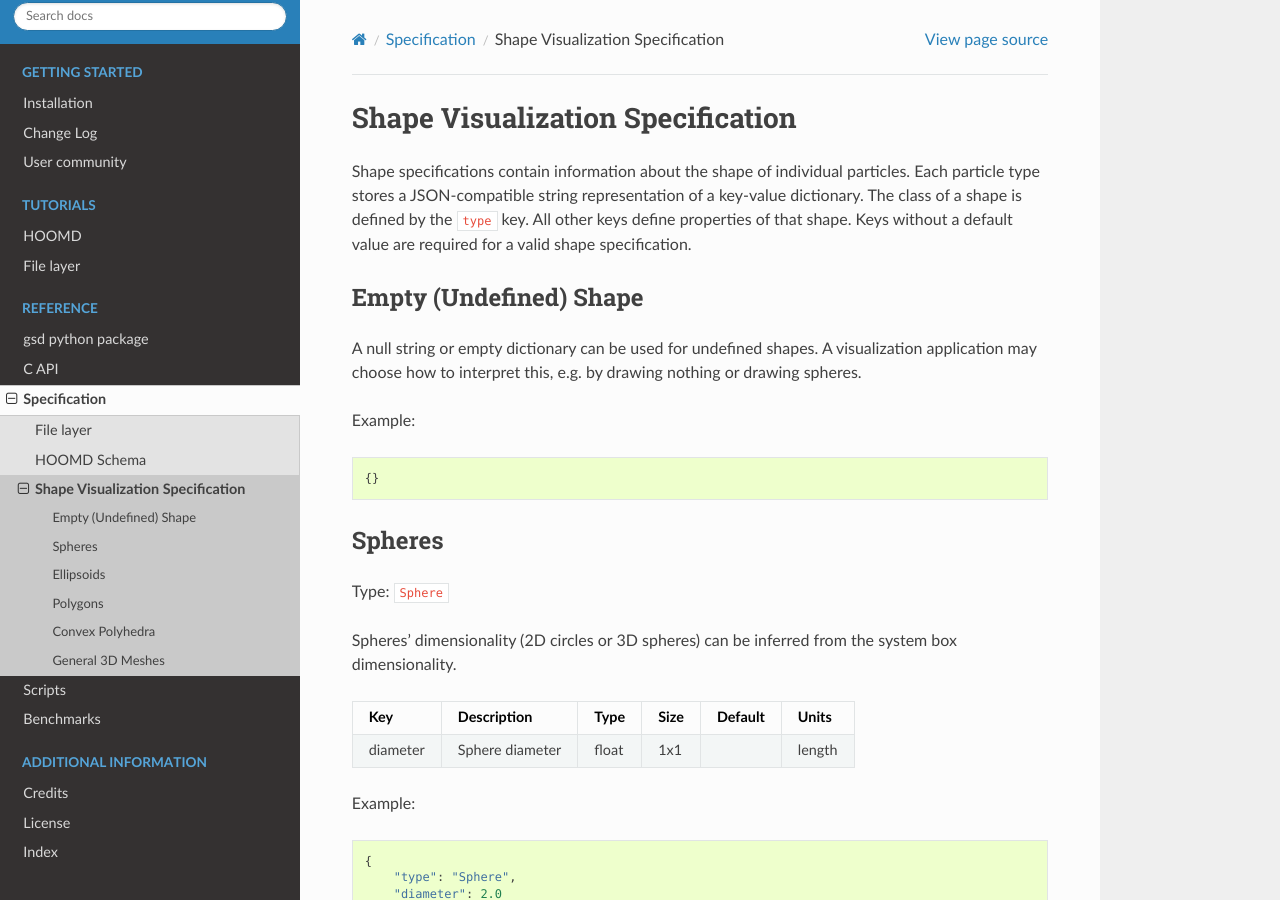
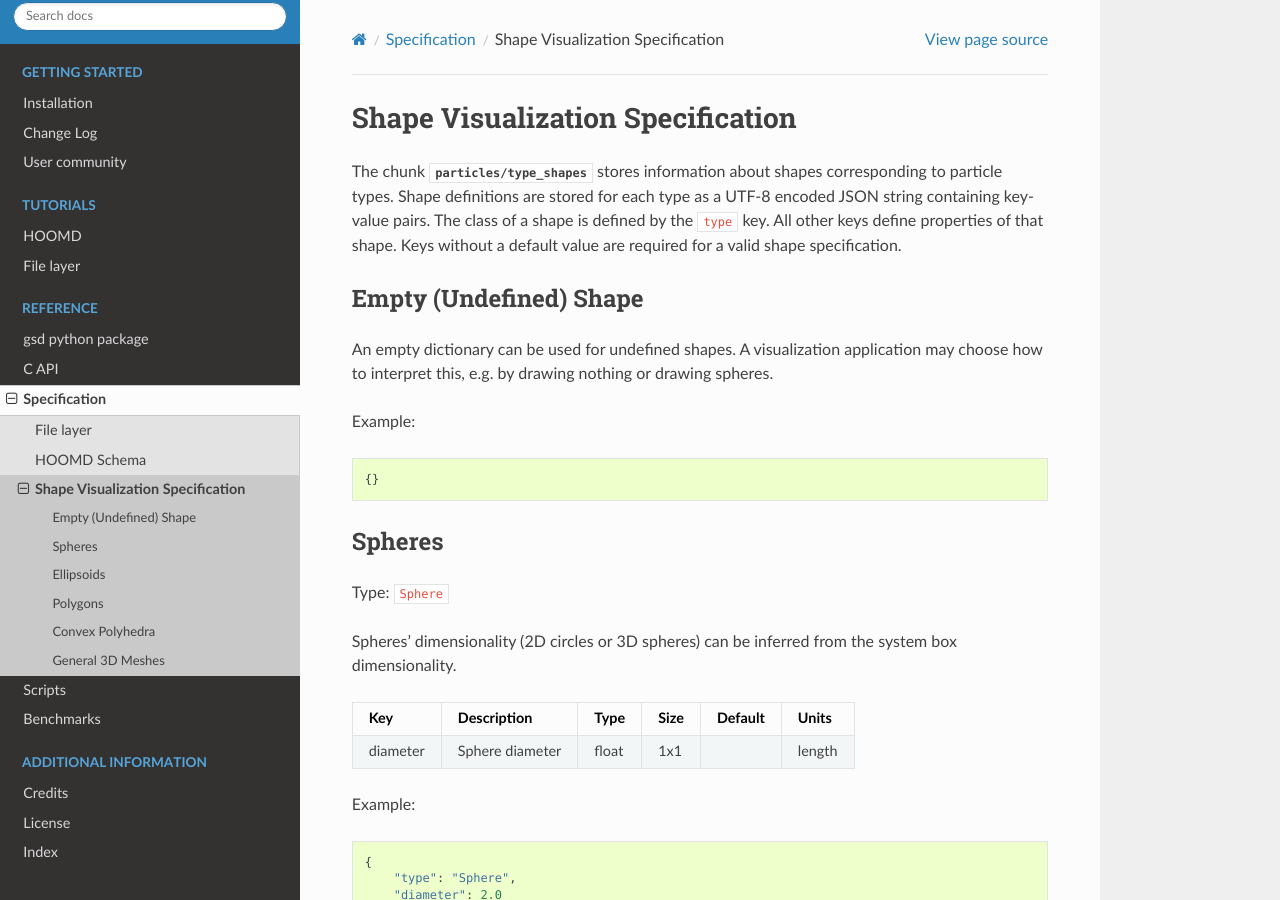
Before and after one commit to glotzerlab/gsd, a Sphinx documentation site: the page built from doc/shapes.rst, in a window 1280 px wide and 900 px high. Built offline with Sphinx 7.4.7 and the Read the Docs theme 2.0.0, drawn with Linux system fonts in a browser that asks for light colours.

Commit message:
Update schema docs.

```diff
--- a/doc/shapes.rst
+++ b/doc/shapes.rst
@@ -6,8 +6,8 @@
 Shape Visualization Specification
 =================================
 
-Shape specifications contain information about the shape of individual particles.
-Each particle type stores a JSON-compatible string representation of a key-value dictionary.
+The chunk :chunk:`particles/type_shapes` stores information about shapes corresponding to particle types.
+Shape definitions are stored for each type as a UTF-8 encoded JSON string containing key-value pairs.
 The class of a shape is defined by the ``type`` key.
 All other keys define properties of that shape.
 Keys without a default value are required for a valid shape specification.
@@ -15,7 +15,7 @@ Keys without a default value are required for a valid shape specification.
 Empty (Undefined) Shape
 -----------------------
 
-A null string or empty dictionary can be used for undefined shapes.
+An empty dictionary can be used for undefined shapes.
 A visualization application may choose how to interpret this, e.g. by drawing nothing or drawing spheres.
 
 Example::
```
